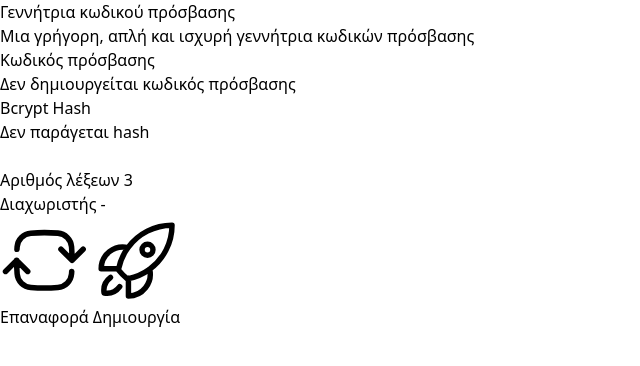
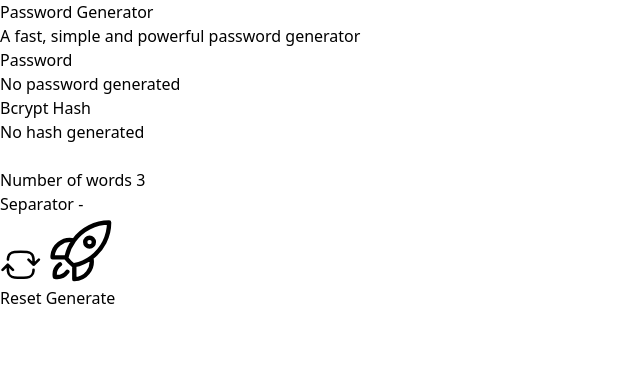
Before and after one commit to sebastienrousseau/password-generator-pro, a Svelte app: page / in a window 1280 px wide. Shown: the top 366 px of the page, without its empty margins (0-640 px from the left). Built offline with nearby package versions, Linux system fonts and the light colour scheme.

Commit message:
fix(locale): reset to locale detection

```diff
--- a/src/App.svelte
+++ b/src/App.svelte
@@ -10,9 +10,9 @@
 
   import Translate from './Components/I18n/i18n'
 
-  // const systemLanguage = Intl.DateTimeFormat().resolvedOptions().locale
+  const systemLanguage = Intl.DateTimeFormat().resolvedOptions().locale
   // const systemLanguage = navigator.languages[0]
-  const systemLanguage = 'el-GR'
+  // const systemLanguage = 'el-GR'
 
   const generate_i18n = Translate('Button', systemLanguage)
   const label_i18n = Translate('Label', systemLanguage)
```
